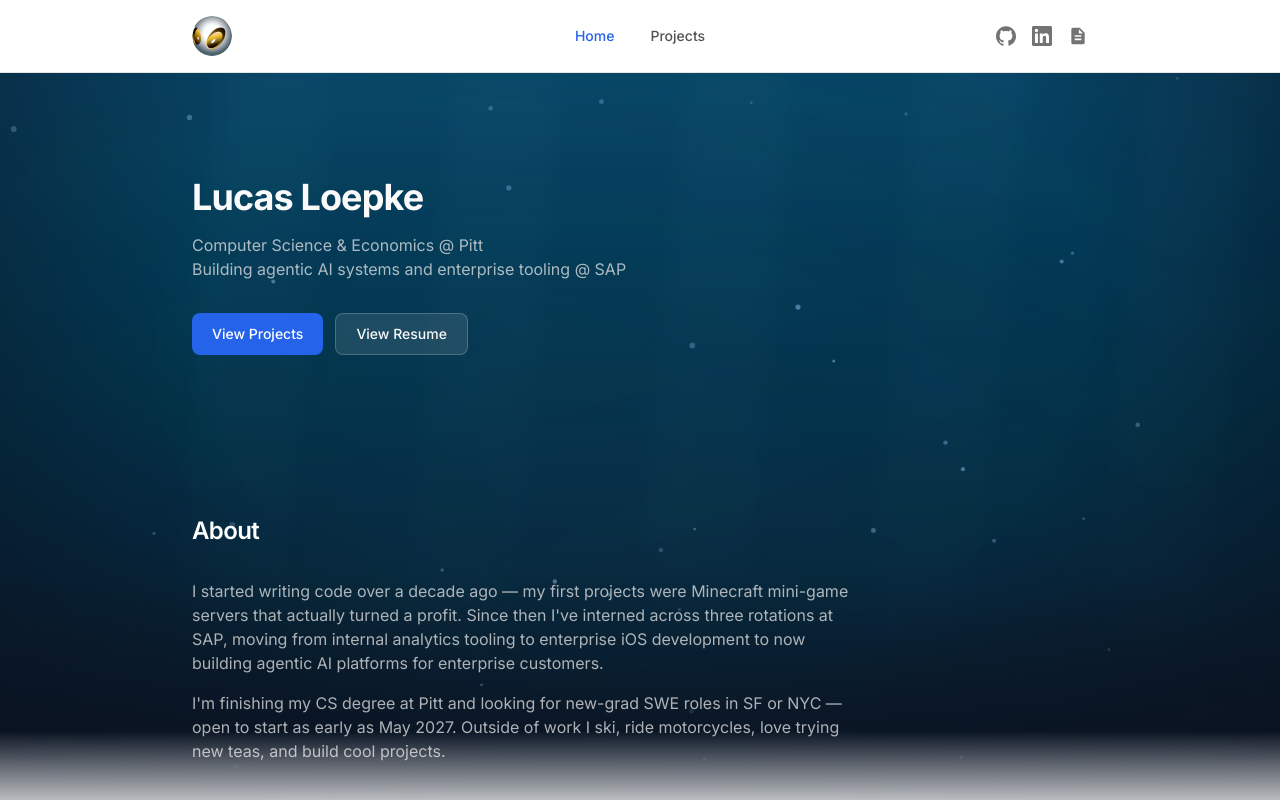
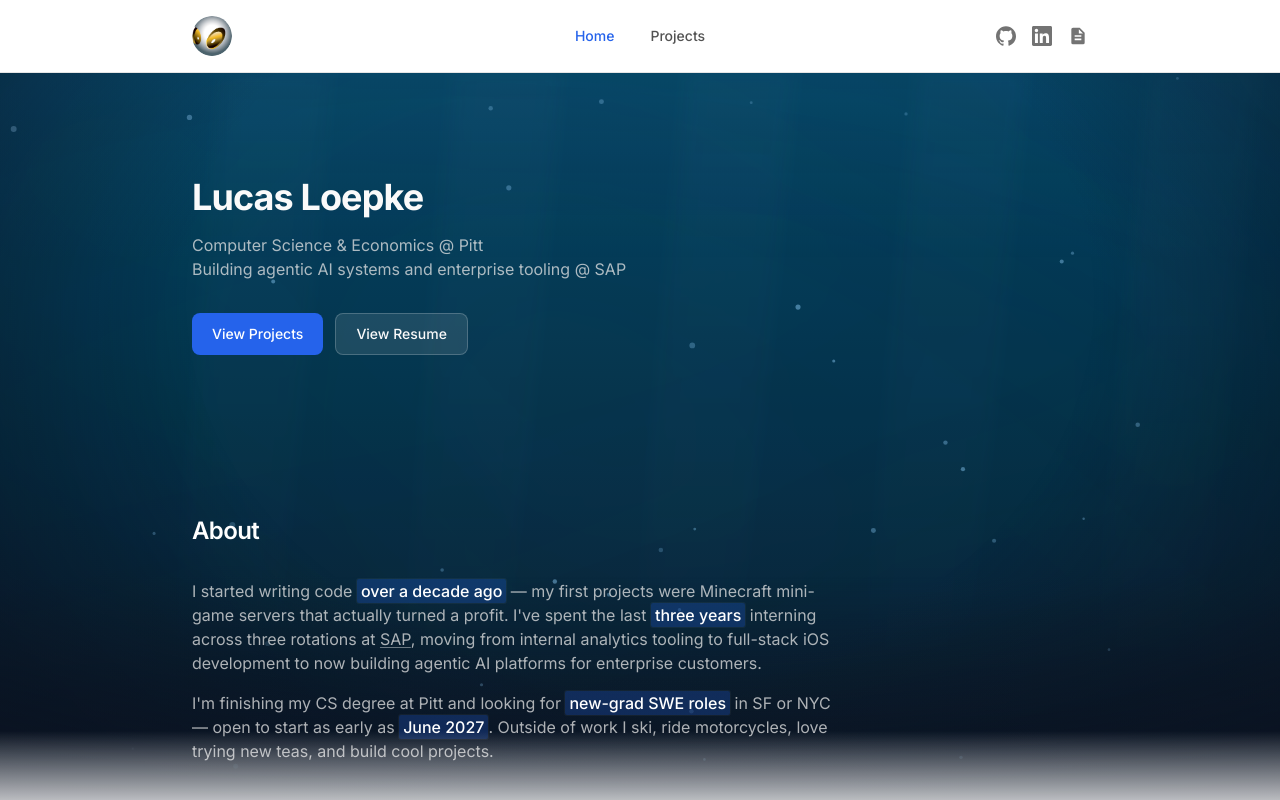
Before and after one commit to lucasloepke/lucasloepke.github.io, a React (Vite) app: page / in a window 1280 px wide. Shown: the top 800 px of the page. Built offline with nearby package versions, Linux system fonts and the light colour scheme.

Commit message:
Enhance personal description in Home.tsx with improved formatting and additional details

```diff
--- a/src/pages/Home.tsx
+++ b/src/pages/Home.tsx
@@ -79,12 +79,26 @@ export function Home() {
           <div className="route-transition">
             <Container>
               <SectionHeading className="mb-8 text-white">About</SectionHeading>
-              <div className="max-w-2xl space-y-4 text-neutral-200/75">
+              <div className="max-w-[40rem] space-y-4 text-neutral-200/75">
                 <p>
-                  I started writing code over a decade ago — my first projects were Minecraft mini-game servers that actually turned a profit. Since then I've interned across three rotations at SAP, moving from internal analytics tooling to enterprise iOS development to now building agentic AI platforms for enterprise customers.
+                  I started writing code{" "}
+                  <span className="rounded-[2px] bg-accent/25 px-1 py-0.5 font-medium text-white shadow-[0_0_0_1px_rgba(255,255,255,0.04)] [box-decoration-break:clone] [-webkit-box-decoration-break:clone]">over a decade ago</span> — my first projects were Minecraft mini-game servers that actually turned a profit. I've spent the last{" "}
+                  <span className="rounded-[2px] bg-accent/25 px-1 py-0.5 font-medium text-white shadow-[0_0_0_1px_rgba(255,255,255,0.04)] [box-decoration-break:clone] [-webkit-box-decoration-break:clone]">three years</span>{" "}
+                  interning across three rotations at{" "}
+                  <a
+                    href="https://sap.com"
+                    target="_blank"
+                    rel="noopener noreferrer"
+                    className="underline decoration-white/40 underline-offset-2 transition-colors hover:decoration-white"
+                  >
+                    SAP
+                  </a>
+                  , moving from internal analytics tooling to full-stack iOS development to now building agentic AI platforms for enterprise customers.
                 </p>
                 <p>
-                  I'm finishing my CS degree at Pitt and looking for new-grad SWE roles in SF or NYC — open to start as early as May 2027. Outside of work I ski, ride motorcycles, love trying new teas, and build cool projects.
+                  I'm finishing my CS degree at Pitt and looking for{" "}
+                  <span className="rounded-[2px] bg-accent/25 px-1 py-0.5 font-medium text-white shadow-[0_0_0_1px_rgba(255,255,255,0.04)] [box-decoration-break:clone] [-webkit-box-decoration-break:clone]">new-grad SWE roles</span> in SF or NYC — open to start as early as{" "}
+                  <span className="rounded-[2px] bg-accent/25 px-1 py-0.5 font-medium text-white shadow-[0_0_0_1px_rgba(255,255,255,0.04)] [box-decoration-break:clone] [-webkit-box-decoration-break:clone]">June 2027</span>. Outside of work I ski, ride motorcycles, love trying new teas, and build cool projects.
                 </p>
               </div>
             </Container>
```
